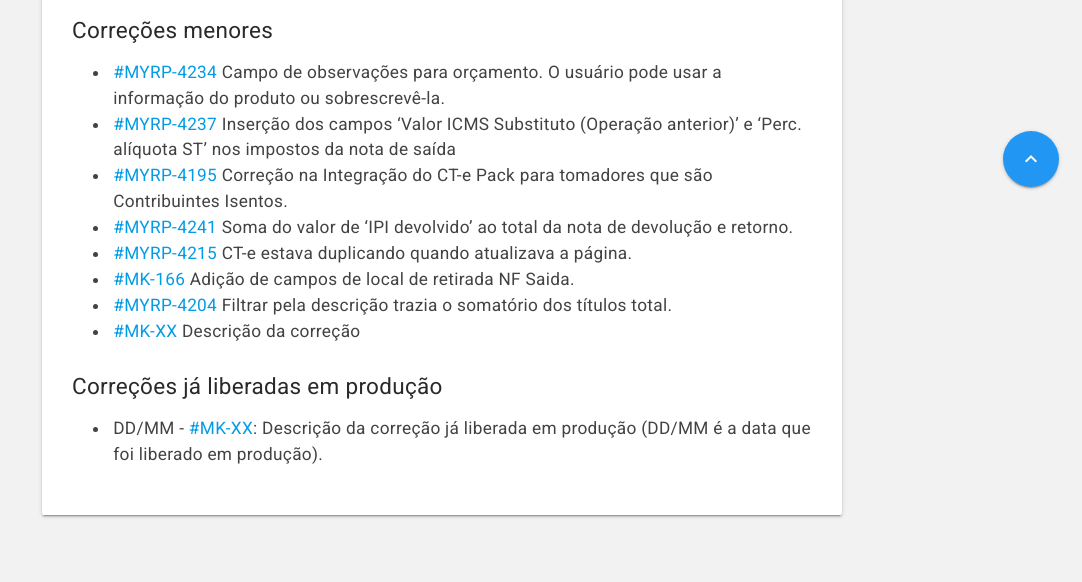
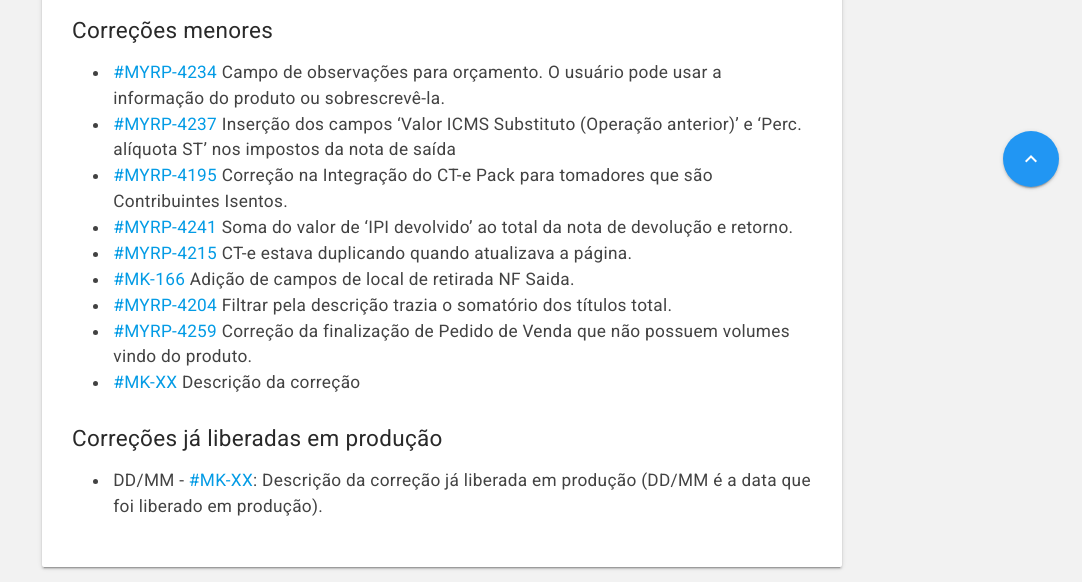
Before and after one commit to myrp-maicon/changelog-myrp, a Jekyll site: the page built from docs/myrp/19.05.02.md, in a window 1280 px wide. Shown: the part 690-1272 px from the top of the page, without its empty margins (198-1280 px from the left). Built offline with Jekyll 4.4.1, drawn with Linux system fonts in a browser that asks for light colours; nearby versions of some CDN libraries; our own code applies the rules of GitHub Pages for plain Markdown files; the repository's description, which GitHub fills in, is left out; before the commit the page ends 1220 px from its top, so only the background shows below that.

Commit message:
AD:MYRP-4259
Correção da finalização de Pedido de Venda que não possuem volumes vindo do produto.

```diff
--- a/docs/myrp/19.05.02.md
+++ b/docs/myrp/19.05.02.md
@@ -14,6 +14,7 @@
 * [#MYRP-4215](https://devmyrp.atlassian.net/browse/MYRP-4215) CT-e estava duplicando quando atualizava a página.
 * [#MK-166](https://devmyrp.atlassian.net/browse/MK-166) Adição de campos de local de retirada NF Saida.
 * [#MYRP-4204](https://devmyrp.atlassian.net/browse/MYRP-4204) Filtrar pela descrição trazia o somatório dos títulos total.
+* [#MYRP-4259](https://devmyrp.atlassian.net/browse/MYRP-4259) Correção da finalização de Pedido de Venda que não possuem volumes vindo do produto.
 * [#MK-XX](https://devmyrp.atlassian.net/browse/MK-XX) Descrição da correção
 
 
```
